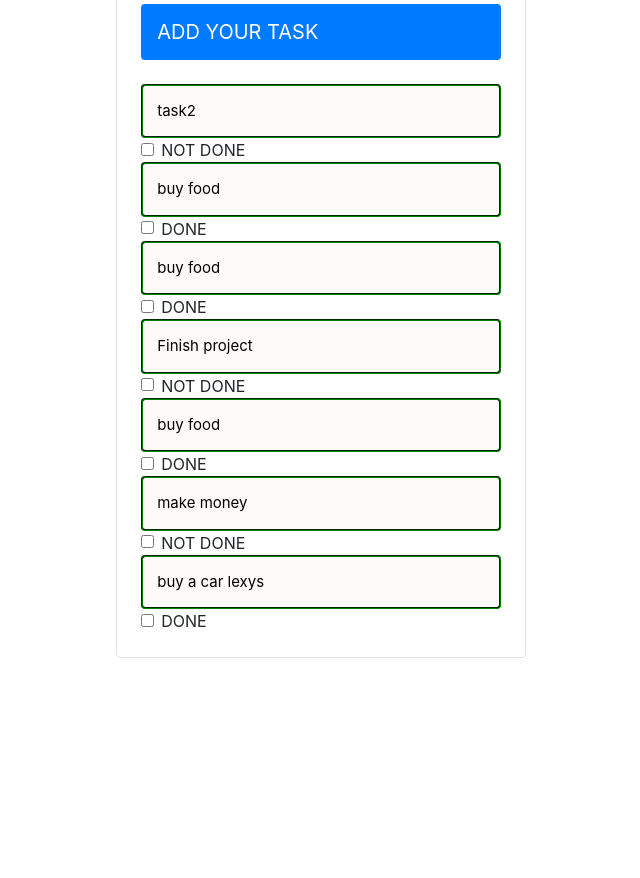
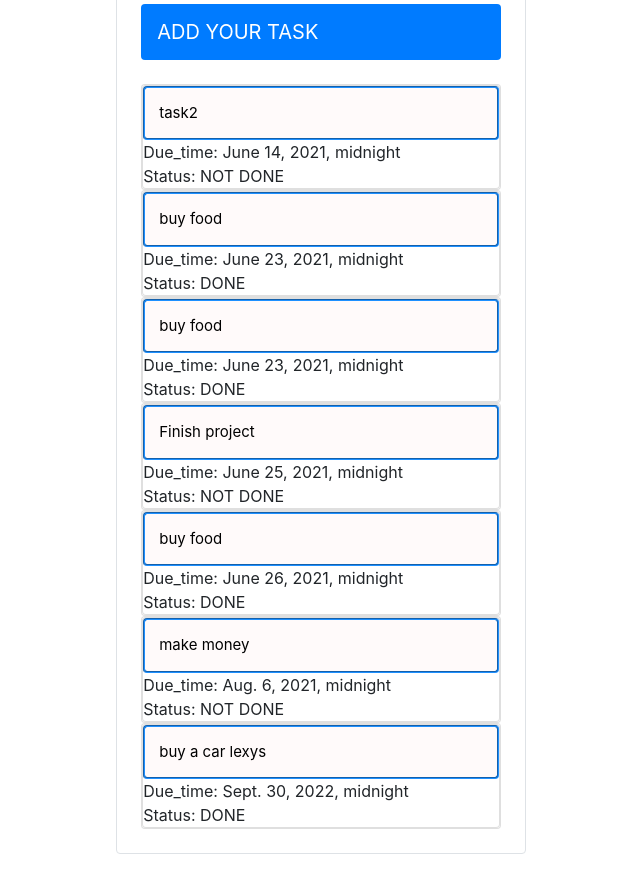
Before and after one commit to maksatosmonov/To-do-App, a Django app: page / in a window 1280 px wide. Shown: the part 221-1099 px from the top of the page, without its empty margins (319-959 px from the left). Before the commit the page ends 879 px from the top, so only its background shows below. Run offline with Django 3.2, Linux system fonts and the light colour scheme; data comes from the database, SQL or seed files in the repository; both versions use the stored data as it was after the commit; some libraries are stand-ins or nearby versions.

Commit message:
change a color

```diff
--- a/todo_app/core/static/css/style.css
+++ b/todo_app/core/static/css/style.css
@@ -6,7 +6,7 @@
   padding: 14px;
   width: 100%;
   border-style: groove;
-  border-color: green;
+  border-color: #1E90FF;
   text-align: left;
   outline: none;
   font-size: 15px;
@@ -14,7 +14,7 @@
 }
 
 .collapsible:hover {
-  background-color:green ;
+  background-color:#00bfff ;
   color: white;
 }
 
--- a/todo_app/core/templates/base.html
+++ b/todo_app/core/templates/base.html
@@ -23,12 +23,13 @@
     {% block content %}
         {% for todo in list_todo %}
 
-        <div class="list-group">
-            <a href="{% url 'detail_todo' todo.id %}"> <button type="button" class="collapsible rounded">{{ todo.task }}</button></a>
-        <div class="form-check">
-            <input class="form-check-input" type="checkbox" value="" id="defaultCheck1">
-            <label class="form-check-label" for="defaultCheck1">{{ todo.status }}</label>
-        </div>
+        <div class="card">
+            <div class="card">
+                <a href="{% url 'detail_todo' todo.id %}"> <button type="button" class="collapsible rounded">{{ todo.task }}</button></a>
+            Due_time: {{ todo.due_time }} <br>
+            Status: {{ todo.status }}
+            </div>
+          </div>
 
 
         {% endfor %}
```
Also changed, not shown: todo_app/db.sqlite3.
